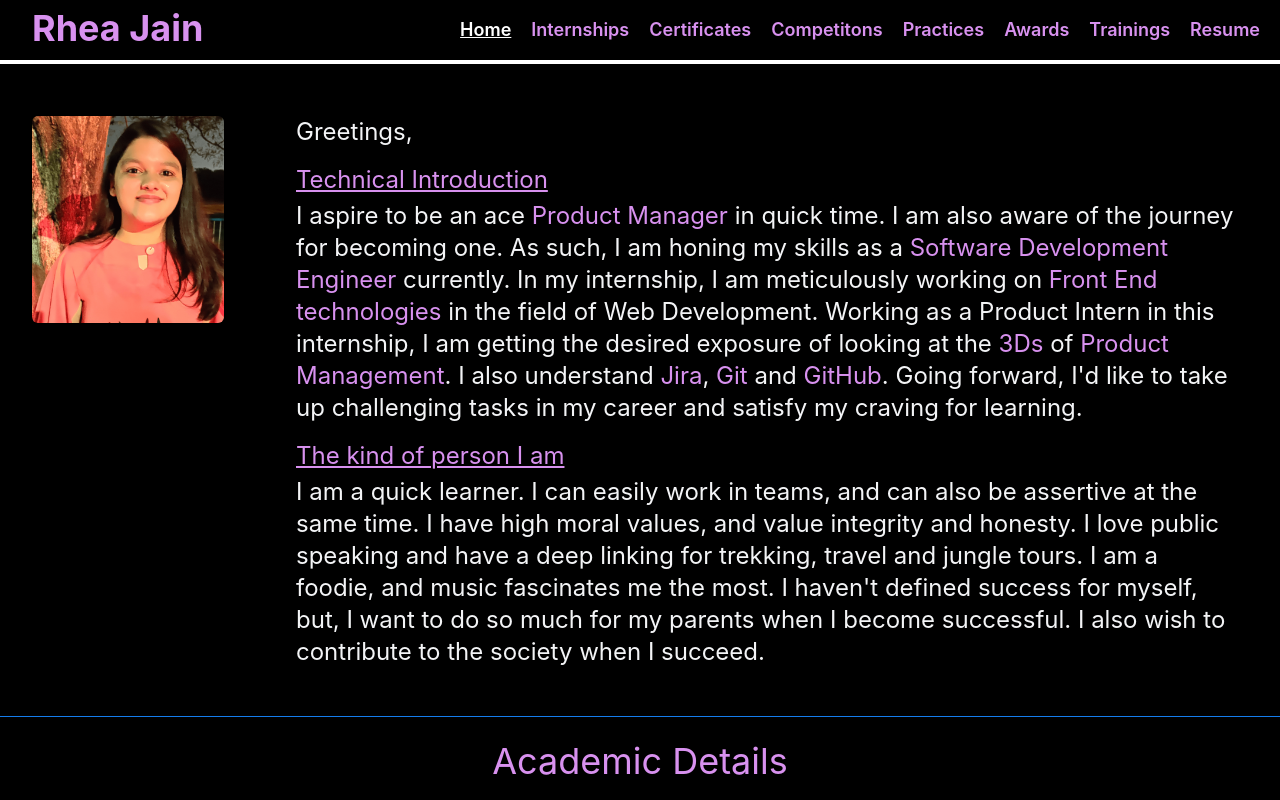
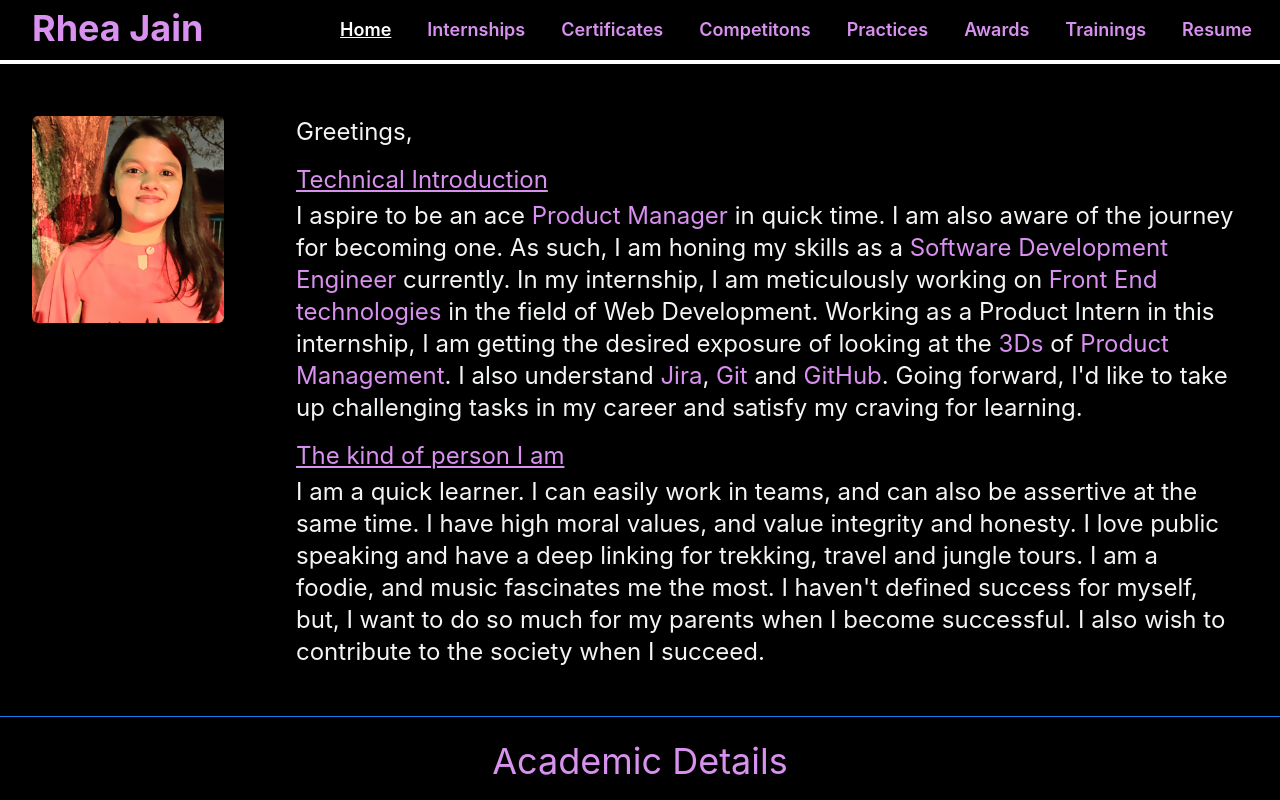
Before and after one commit to rhea0110/Live-Profile, a Next.js app: page / in a window 1280 px wide. Shown: the top 800 px of the page. Built offline with nearby package versions, Linux system fonts and the light colour scheme.

Commit message:
mx 3 for nevbar tabs spacing

```diff
--- a/components/Navbar.jsx
+++ b/components/Navbar.jsx
@@ -31,7 +31,7 @@ const Navbar = (props) => {
         <div className="sm:flex ml-auto w-fit gap-x-5">
           <Link href="/">
             <button
-              className={`text-[#D891EF] text-lg font-semibold hover:underline hover:text-white ${
+              className={`text-[#D891EF] mx-2 text-lg font-semibold hover:underline hover:text-white ${
                 router.asPath == "/" && "text-white underline"
               }`}
             >
@@ -40,7 +40,7 @@ const Navbar = (props) => {
           </Link>
           <Link href="internships">
             <button
-              className={`text-[#D891EF] text-lg font-semibold hover:underline hover:text-white ${
+              className={`text-[#D891EF] text-lg mx-2 font-semibold hover:underline hover:text-white ${
                 router.asPath == "/internships" && "text-white underline"
               }`}
             >
@@ -50,7 +50,7 @@ const Navbar = (props) => {
 
           <Link href="certificates">
             <button
-              className={`text-[#D891EF] text-lg font-semibold hover:underline  hover:text-white ${
+              className={`text-[#D891EF] text-lg mx-2 font-semibold hover:underline  hover:text-white ${
                 router.asPath == "/certificates" && "text-white underline"
               }`}
             >
@@ -59,7 +59,7 @@ const Navbar = (props) => {
           </Link>
           <Link href="competitions">
             <button
-              className={`text-[#D891EF] text-lg font-semibold hover:underline  hover:text-white ${
+              className={`text-[#D891EF] text-lg mx-2 font-semibold hover:underline  hover:text-white ${
                 router.asPath == "/competitions" && "text-white underline"
               }`}
             >
@@ -68,7 +68,7 @@ const Navbar = (props) => {
           </Link>
           <Link href="practices">
             <button
-              className={`text-[#D891EF] text-lg font-semibold hover:underline  hover:text-white ${
+              className={`text-[#D891EF] text-lg mx-2 font-semibold hover:underline  hover:text-white ${
                 router.asPath == "/practices" && "text-white underline"
               } `}
             >
@@ -77,7 +77,7 @@ const Navbar = (props) => {
           </Link>
           <Link href="awards">
             <button
-              className={`text-[#D891EF] text-lg font-semibold hover:underline  hover:text-white ${
+              className={`text-[#D891EF] text-lg mx-2 font-semibold hover:underline  hover:text-white ${
                 router.asPath == "/awards" && "text-white underline"
               }  `}
             >
@@ -86,7 +86,7 @@ const Navbar = (props) => {
           </Link>
           <Link href="trainings">
             <button
-              className={`text-[#D891EF] text-lg font-semibold hover:underline  hover:text-white ${
+              className={`text-[#D891EF] text-lg mx-2 font-semibold hover:underline  hover:text-white ${
                 router.asPath == "/trainings" && "text-white underline"
               } `}
             >
@@ -95,7 +95,7 @@ const Navbar = (props) => {
           </Link>
           <Link href="resume">
             <button
-              className={`text-[#D891EF] text-lg font-semibold hover:underline  hover:text-white ${
+              className={`text-[#D891EF] text-lg mx-2 font-semibold hover:underline  hover:text-white ${
                 router.asPath == "/resume" && "text-white underline"
               } `}
             >
```
